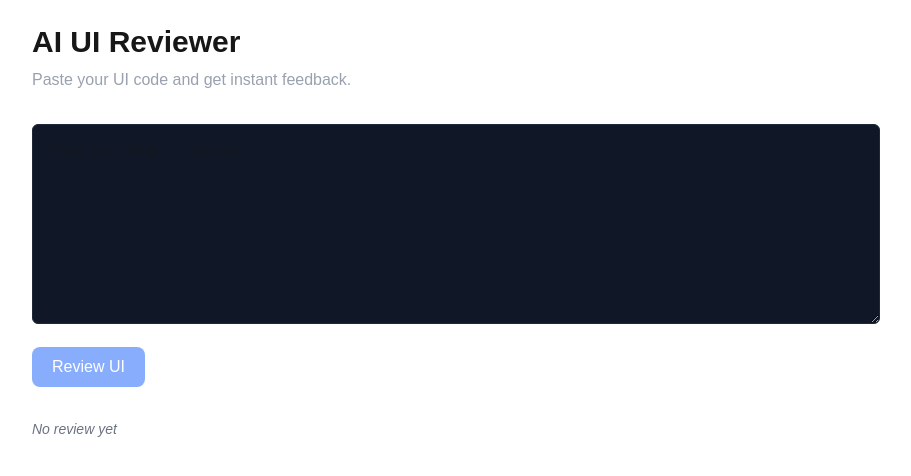
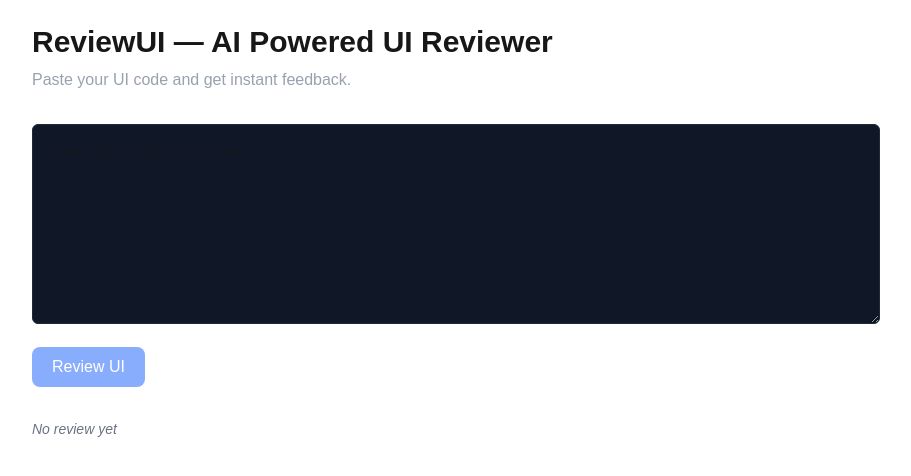
Before and after one commit to codingwolf-at/ai-ui-reviewer, a Next.js app: page / in a window 1280 px wide. Shown: the top 476 px of the page, without its empty margins (184-1095 px from the left). Built offline with nearby package versions, Linux system fonts and the light colour scheme.

Commit message:
Update application title to "ReviewUI" and enhance header text for clarity. Add a new TODO for including a demo GIF or screenshot in the README.

```diff
--- a/src/app/layout.tsx
+++ b/src/app/layout.tsx
@@ -2,7 +2,7 @@ import "./globals.css";
 import type { Metadata } from "next";
 
 export const metadata: Metadata = {
-    title: "AI UI Reviewer",
+    title: "ReviewUI",
     description: "Get instant UI, accessibility, and code feedback",
 };
 
--- a/src/app/page.tsx
+++ b/src/app/page.tsx
@@ -40,12 +40,13 @@ export default function Home() {
 
     // TODO: disable button if no change in code after API call
     // TODO: add support for dark/light mode
+    // TODO: Add a short demo GIF or screenshot in README.
 
     return (
         <main className="max-w-4xl mx-auto p-6 space-y-8 min-h-screen">
             <header>
                 <h1 className="text-3xl font-bold">
-                    AI UI Reviewer
+                    ReviewUI — AI Powered UI Reviewer
                 </h1>
                 <p className="text-gray-400 mt-2">
                     Paste your UI code and get instant feedback.
```
